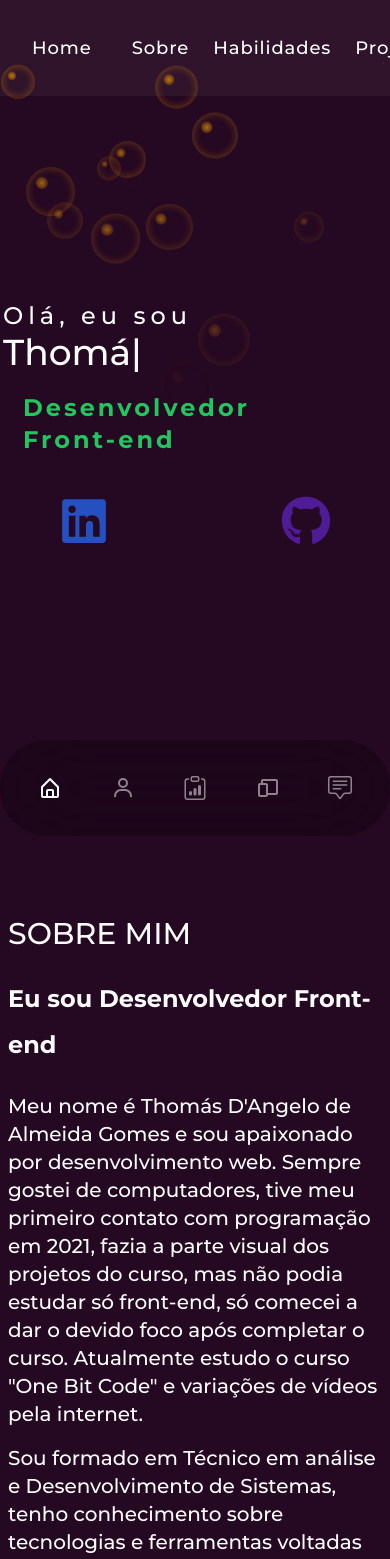
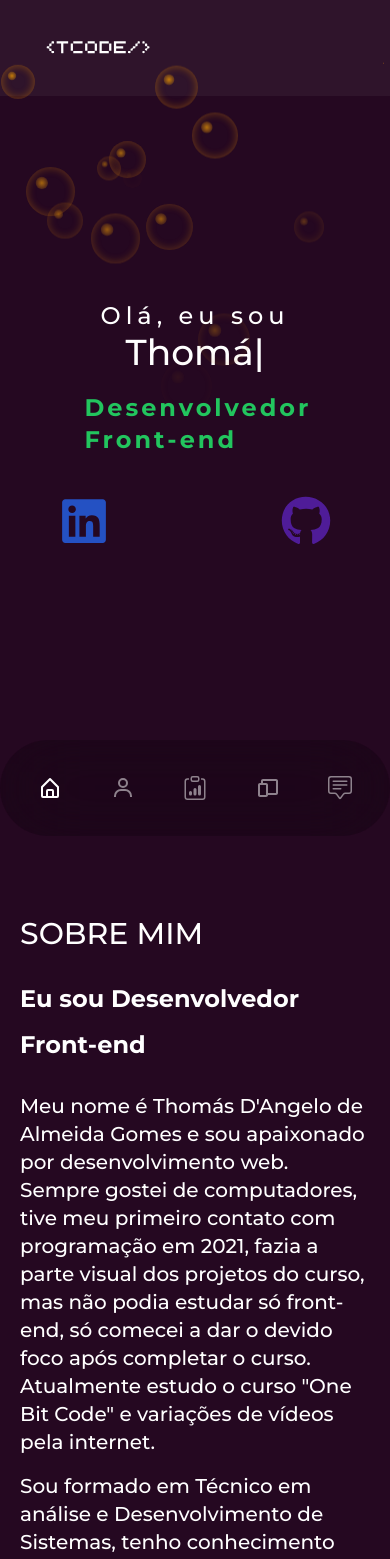
Before and after one commit to Thomgomes/Portfolio_Thom_Gomes, a React (Vite) app: page / in a window 390 px wide. Shown: the top 1559 px of the page. Built offline with nearby package versions, Linux system fonts and the light colour scheme; grey boxes are pictures that could not be loaded.

Commit message:
responsive att

```diff
--- a/src/components/about/aboutTexts.jsx
+++ b/src/components/about/aboutTexts.jsx
@@ -10,10 +10,10 @@ export const AboutTexts = (props) => {
       whileInView={"show"}
       viewport={{ once: false, amount: 0.3 }}
       className="flex-1 mx-2 lg:mx-0">
-      <h2 className="text-3xl mb-6 tracking-[10%] uppercase">{props.h2}</h2>
-      <h3 className="text-2xl mb-6 leading-[46px] font-semibold">{props.h3}</h3>
-      <p className="mb-4 text-xl">{props.text}</p>
-      <p className="mb-6 text-xl">{props.text2}</p>
+      <h2 className="text-3xl mb-6 tracking-[10%] uppercase md:mx-0 mx-3">{props.h2}</h2>
+      <h3 className="text-2xl mb-6 leading-[46px] font-semibold md:mx-0 mx-3">{props.h3}</h3>
+      <p className="mb-4 text-xl md:mx-0 mx-3">{props.text}</p>
+      <p className="mb-6 text-xl md:mx-0 mx-3">{props.text2}</p>
 
     </motion.div>
   )
--- a/src/components/homeSection/sectionName.jsx
+++ b/src/components/homeSection/sectionName.jsx
@@ -9,7 +9,7 @@ import { fadein } from '../../utils/variants'
 export const SectionName = () => {
 
   return (
-    <div className='DescriptionMe'>
+    <div className='DescriptionMe md:block flex flex-col items-center justify-center'>
       <motion.span
         variants={fadein('up', 0.3)}
         initial='hidden'
@@ -40,7 +40,7 @@ export const SectionName = () => {
        initial='hidden'
        whileInView={'show'}
        viewport={{  once: false, amount: 0.7}}
-      className='w-[90%] relative mt-5 tracking-[3px] font-bold text-2xl text-green-500 pl-5 '>Desenvolvedor Front-end</motion.p>
+      className='md:w-[90%] w-[68%] relative mt-5 tracking-[3px] font-bold text-2xl text-green-500 pl-5 md:block flex flex-col items-center justify-center'>Desenvolvedor Front-end</motion.p>
       <HomeLinks />
     </div>
   )
--- a/src/components/navbar/navLink.jsx
+++ b/src/components/navbar/navLink.jsx
@@ -9,7 +9,7 @@ export const NavLinks = (props) => {
       to={props.path}
       smooth={true}
       spy={true}
-      className={`lg:text-xl text-lg ${props.class} pt-3 -tracking-tighter transition-all duration-75 hover:border-t-2 hover:shadow-sm`}>
+      className={`lg:text-xl md:text-base ${props.class} pt-3 -tracking-tighter transition-all duration-75 hover:border-t-2 hover:shadow-sm`}>
         {props.nameDescription}
         <span>{props.icon}</span>
       </Link>
--- a/src/container/homeSection/index.jsx
+++ b/src/container/homeSection/index.jsx
@@ -11,7 +11,7 @@ export const SectionHome = () => {
         className=" wrapper
       container lg:mt-16 xl:mt-20 col-auto max-w-7xl lg:mx-auto md:mx-12 px-4 h-[70vh] flex justify-center items-center
       ">
-        <div className="lg:w-[60%] md:w-full z-10">
+        <div className="lg:w-[60%] md:w-full">
           <SectionName />
         </div>
         <div className="w-[40%]">
--- a/src/container/navbar/index.jsx
+++ b/src/container/navbar/index.jsx
@@ -4,7 +4,7 @@ import TcodeLogo from '../../assets/Thom.Code-_1_.svg'
 
 import { LayeredWaves } from '../../components/navbar/layeredWaves'
 import { NavLinks } from '../../components/navbar/navLink'
-import { ThemesBtn } from '../../components/navbar/navThemes'
+// import { ThemesBtn } from '../../components/navbar/navThemes'
 
 import wavesGreen from '../../assets/layeredWaves/greenWaves.svg'
 import wavesGolden from '../../assets/layeredWaves/goldenWaves.svg'
@@ -25,7 +25,7 @@ export const Navbar = () => {
             </Link>
           </div>
 
-          <nav>
+          <nav className='hidden md:block'>
             <ul className="flex items-center gap-3 space-x-3 ml-auto">
               <NavLinks
                 path="home"
@@ -52,8 +52,8 @@ export const Navbar = () => {
                 class="cursor-pointer"
                 nameDescription="Contato"
               />
-              <span className='opacity-50 text-2xl'>|</span>
-              <ThemesBtn />
+              {/* <span className='opacity-50 text-2xl'>|</span> */}
+              {/* <ThemesBtn /> */}
             </ul>
           </nav>
         </div>
```
Also changed, not shown: 1 other file (tests, documents, lock files or other folders).
